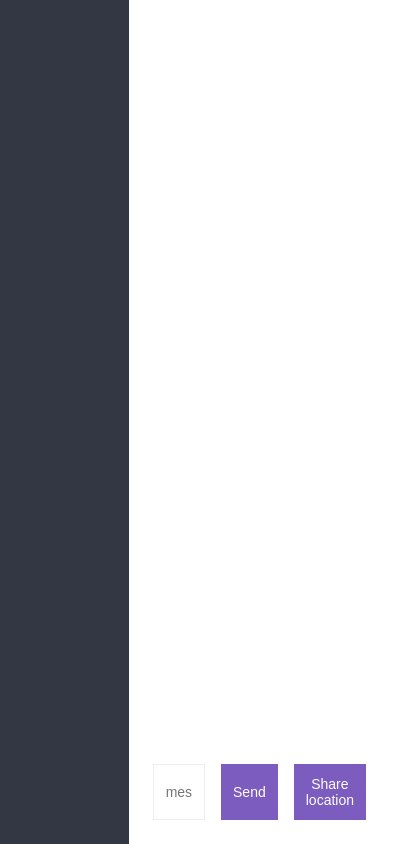
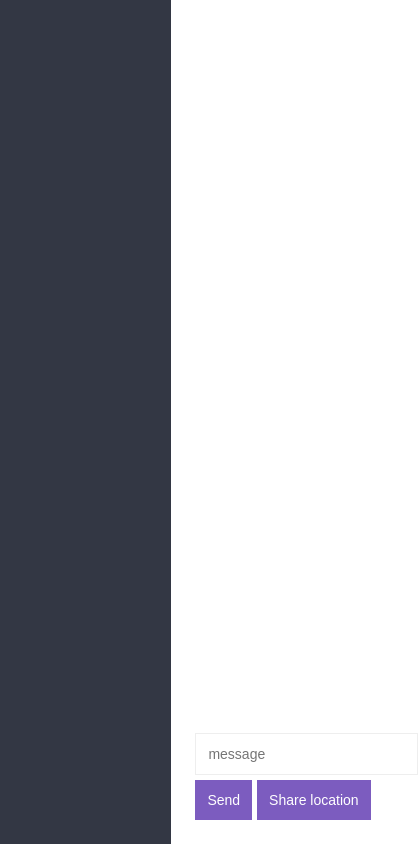
Before and after one commit to raunak96/Chat_app, a website: page public/chat.html in a window 390 px wide. Shown: the whole page, 418 px wide, since content can reach past the window. Drawn offline with nearby package versions, Linux system fonts and the light colour scheme; no server answers.

Commit message:
responsiveness

```diff
--- a/public/chat.html
+++ b/public/chat.html
@@ -5,7 +5,7 @@
       <title>Chat App</title>
       <meta name="viewport" content="width=device-width, initial-scale=1.0">
       <link rel="icon" href="img/favicon.png">
-      <link rel="stylesheet" href="css/styles.min.css">
+      <link rel="stylesheet" href="css/styles.css">
 </head>
 
 <body>
@@ -19,10 +19,13 @@
 
                   <div class="compose">
                         <form id="frm">
-                              <input placeholder="message" type="text" name="Message" autocomplete="off" required>
-                              <button type=submit id="send">Send</button>
+                              <input id="inp" placeholder="message" type="text" name="Message" autocomplete="off" required style="flex-basis: 70%">
+                              <div class="buttons" style="display: flex;flex-basis: 30%">
+                                    <button type=submit id="send" style="margin-right: 5px">Send</button>
+                                    <button id="send-location">Share location</button>
+                              </div>
+
                         </form>
-                        <button id="send-location">Share location</button>
                   </div>
 
             </div>
--- a/public/css/styles.css
+++ b/public/css/styles.css
@@ -141,6 +141,17 @@ button:disabled {
     margin-top: 16px;
     padding: 24px;
 }
+@media (max-width:900px){
+    #frm {
+        display: flex;
+        flex-direction: column;
+        flex-shrink: 0;
+    }
+    .buttons{
+        margin-top: 5px;
+    }
+}
+
 
 .compose form {
     display: flex;
```
Also changed, not shown: public/index.html (+1 -1 lines).
